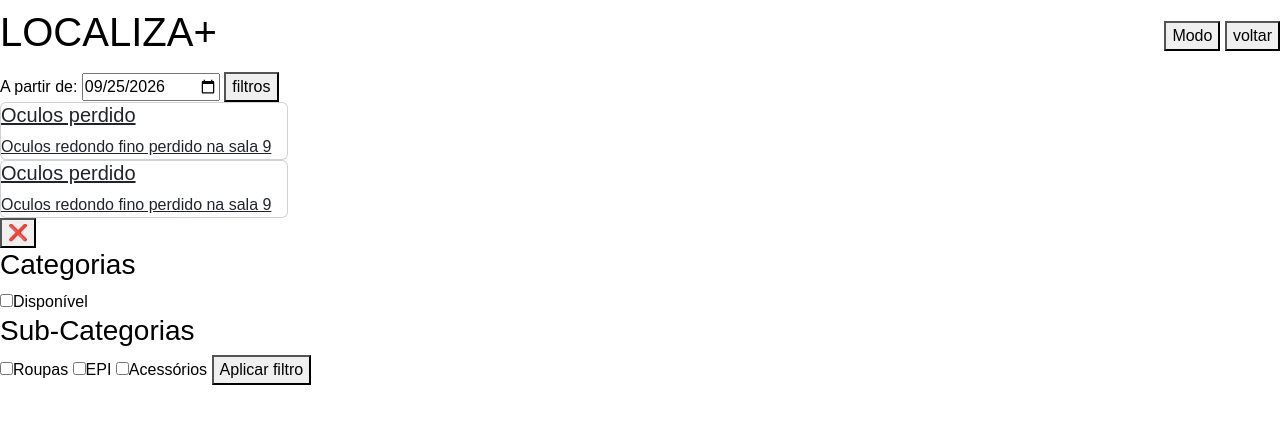
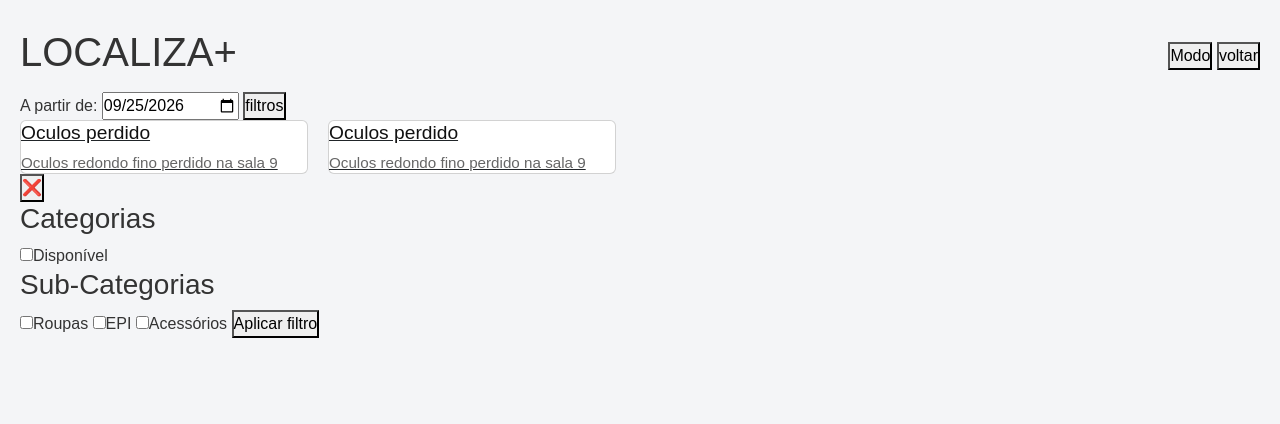
Before and after one commit to Localiza-Mais-603/localiza-mais-senai, a Flask app: page /visualizar-itens in a window 1280 px wide. Shown: the top 424 px of the page. Run offline with Flask 3, Linux system fonts and the light colour scheme.

Commit message:
style: Adiciona CSS do modo escuro

```diff
--- a/static/css/visualizar_itens.css
+++ b/static/css/visualizar_itens.css
@@ -1,20 +1,73 @@
+/* ==========================================
+   1. ESTILOS GERAIS E RESETS
+   ========================================== */
+* {
+  margin: 0;
+  padding: 0;
+  box-sizing: border-box;
+  font-family: Arial, Helvetica, sans-serif;
+}
 
-body.escuro{
-    background-color: black;
-    color: white;
+body {
+  background-color: #f4f5f7;
+  color: #333333;
+  padding: 20px;
+  transition: background-color 0.3s ease, color 0.3s ease;
+}
 
+
+.itens-card {
+  display: flex;
+  flex-wrap: wrap;
+  gap: 20px;
+}
+
+.card {
+  background-color: #ffffff;
 
 }
 
 
-body{
-    background-color: white;
-    color: black;
-    font-family: Arial, Helvetica, sans-serif;
+.card-titulo {
+  font-size: 1.2rem;
+  margin-bottom: 8px;
+  color: #111111;
+}
 
+.card-text {
+  font-size: 0.95rem;
+  color: #666666;
+  line-height: 1.4;
 }
 
 
-.card-corpo.escuro{
-    color: black;
+body.escuro {
+  background-color: #121212;
+  color: #e0e0e0;
 }
+
+
+body.escuro .navbar,
+body.escuro .item-data {
+  background-color: #1e1e1e;
+}
+
+body.escuro .item-data input[type="date"] {
+  background-color: #2a2a2a;
+  color: #ffffff;
+  border-color: #444444;
+}
+
+
+body.escuro .card {
+  background-color: #1e1e1e;
+  border-color: #333333;
+}
+
+body.escuro .card-titulo {
+  color: #ffffff;
+}
+
+body.escuro .card-text {
+  color: #aaa;
+}
```
